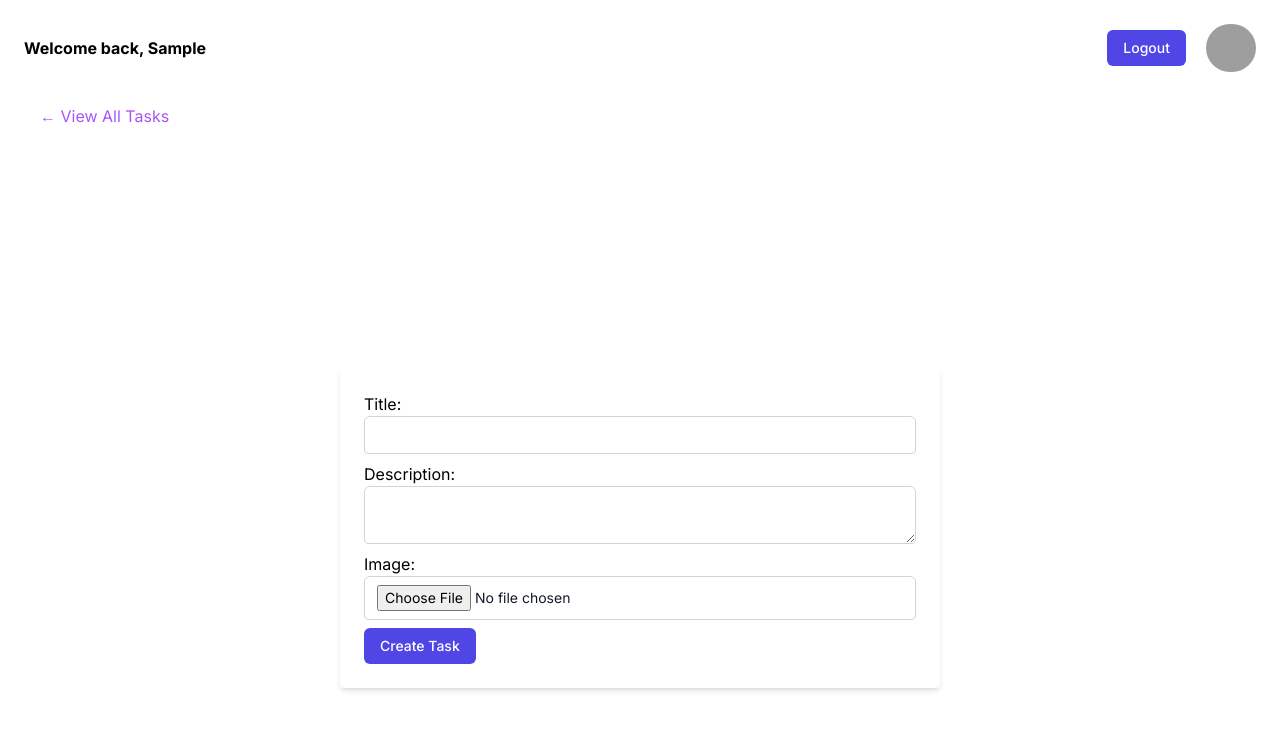
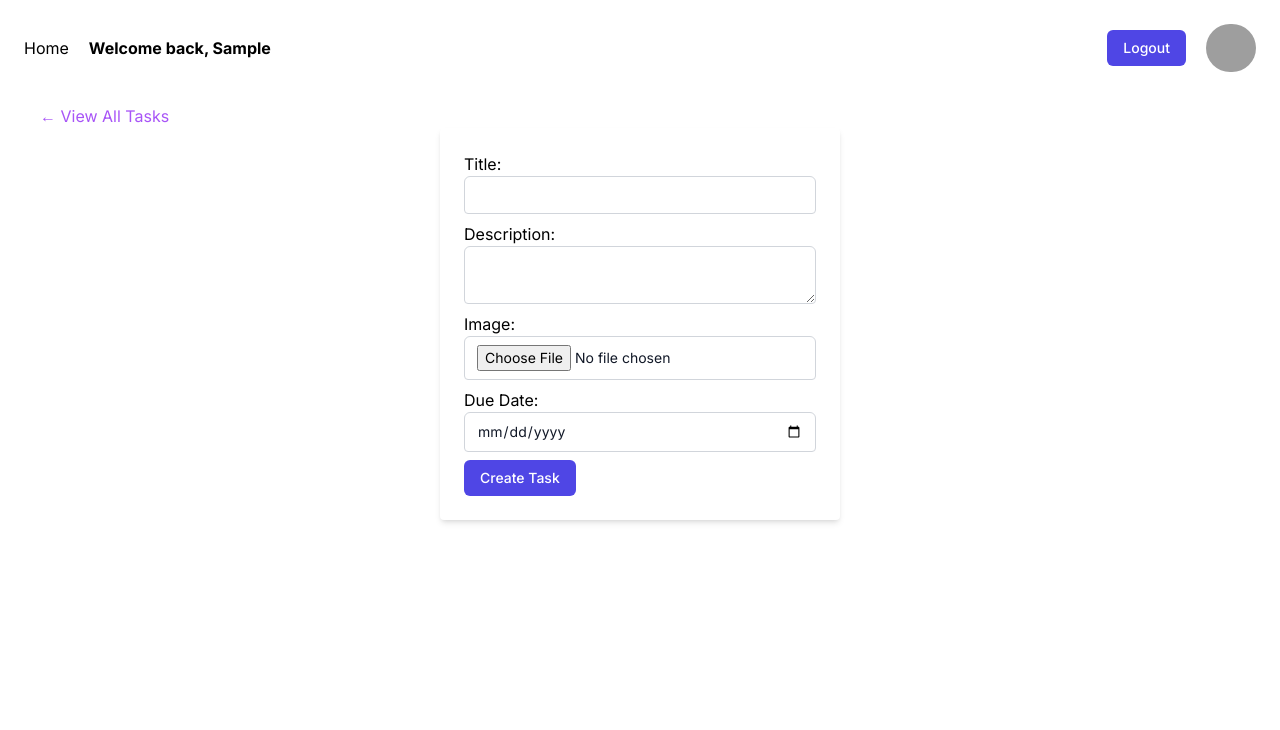
Before and after one commit to mnosov622/loyalty_frontend, a Next.js app: page /tasks/create in a window 1280 px wide. Shown: the top 730 px of the page. Built offline with nearby package versions, Linux system fonts and the light colour scheme; sample sign-in values are in the browser's storage; grey boxes are pictures that could not be loaded.

Commit message:
tasks update

```diff
--- a/app/page.tsx
+++ b/app/page.tsx
@@ -18,7 +18,7 @@ const HomePage = async () => {
   // console.log("news", news);
 
   return (
-    <div className="min-h-screen flex flex-col items-center justify-center py-12 px-4 sm:px-6 lg:px-8">
+    <div className=" flex flex-col items-center justify-center py-12 px-4 sm:px-6 lg:px-8">
       {/* <NewsList /> */}
       <div className="max-w-md w-full space-y-8 shadow-lg p-6 rounded bg-white">
         <div>
@@ -27,9 +27,14 @@ const HomePage = async () => {
           </h2>
         </div>
 
-        <Link href="/news/create" className="flex justify-center">
-          <Button>Create News</Button>
-        </Link>
+        <div className="flex">
+          <Link href="/news/create" className="flex justify-center">
+            <Button>Create News</Button>
+          </Link>
+          <Link href="tasks" className="ml-5">
+            <Button>Tasks</Button>
+          </Link>
+        </div>
       </div>
     </div>
   );
--- a/app/tasks/create/page.tsx
+++ b/app/tasks/create/page.tsx
@@ -6,7 +6,7 @@ const CreateTaskPage = () => {
       <Link href="/tasks" className="text-purple-500">
         &larr; View All Tasks
       </Link>
-      <div className="flex items-center justify-center h-screen">
+      <div className="flex items-center justify-center">
         <NewTaskForm />
       </div>
     </>
--- a/app/tasks/page.tsx
+++ b/app/tasks/page.tsx
@@ -3,21 +3,40 @@ import { Task } from "@/types/task";
 import Link from "next/link";
 
 const TasksPage = async () => {
-  const tasks = await fetch("http://localhost:5000/tasks")
+  const tasks = await fetch("http://localhost:5000/tasks", {})
     .then((response) => response.json())
     .catch((error) => console.error("Error:", error));
 
+  if (!tasks || tasks.length === 0)
+    return (
+      <div className="w-[50%] mx-auto text-center">
+        <p className="text-center text-lg">There are no tasks yet</p>
+        <Link href="tasks/create" className="block mt-3">
+          <Button>Create new Task</Button>
+        </Link>
+      </div>
+    );
   return (
     <div className="container mx-auto px-4 w-[50%]">
-      {tasks?.map((task: Task) => (
-        <div key={task.id} className="bg-white shadow overflow-hidden sm:rounded-lg p-4 mb-4">
-          <p className="font-bold text-xl mb-2">{task.title}</p>
-          <p className="text-gray-700">{task.description}</p>
-        </div>
-      ))}
       <Link href="tasks/create">
         <Button>Create new Task</Button>
       </Link>
+      {tasks?.map((task: Task) => (
+        <div key={task.id} className="bg-white shadow-lg rounded-lg p-6 mb-6">
+          <div className="flex items-center justify-between">
+            <h2 className="text-2xl font-bold text-gray-800">{task.title}</h2>
+            {task.imagePath && (
+              <img
+                className="w-24 h-24 object-cover"
+                src={`http://localhost:5000/${task.imagePath}`}
+                alt={task.title}
+              />
+            )}
+          </div>
+          <p className="mt-4 text-gray-600">{task.description}</p>
+          <p className="mt-2 text-gray-500">Due: {new Date(task.dueDate).toLocaleDateString()}</p>
+        </div>
+      ))}
     </div>
   );
 };
--- a/components/Header/Header.tsx
+++ b/components/Header/Header.tsx
@@ -14,9 +14,9 @@ const Header = () => {
 
   return (
     <header className="flex items-center justify-between items-center p-6">
-      {/* <Link href="/">
-        <img src="/path/to/logo.png" alt="Logo" className="h-12" />
-      </Link> */}
+      <Link href="/" className="mr-5">
+        <p className="text-bold">Home</p>
+      </Link>
 
       <p className="text-black font-bold">Welcome back, {authData?.firstName}</p>
       <Button buttonProps={{ className: "ml-auto mr-5" }} onClick={logout}>
--- a/components/Tasks/NewTaskForm.tsx
+++ b/components/Tasks/NewTaskForm.tsx
@@ -3,18 +3,22 @@
 import React, { useState } from "react";
 import Input from "../Input/Input";
 import Button from "../Button/Button";
+import { useRouter } from "next/navigation";
 
 const NewTaskForm = () => {
   const [title, setTitle] = useState("");
   const [description, setDescription] = useState("");
   const [image, setImage] = useState<File | null>(null);
+  const [dueDate, setDueDate] = useState("");
 
+  const router = useRouter();
   const handleSubmit = async (event: React.FormEvent<HTMLFormElement>) => {
     event.preventDefault();
 
     const formData = new FormData();
     formData.append("title", title);
     formData.append("description", description);
+    formData.append("dueDate", dueDate);
     if (image) {
       formData.append("image", image);
     }
@@ -23,18 +27,19 @@ const NewTaskForm = () => {
       method: "POST",
       body: formData,
     }).then((response) => {
-      if (response.status === 200) {
-        alert("Task is created!");
+      if (response.status === 201) {
+        router.push("/tasks");
       }
     });
 
     setTitle("");
     setDescription("");
     setImage(null);
+    setDueDate("");
   };
 
   return (
-    <form onSubmit={handleSubmit} className="p-6 w-1/2 bg-white rounded shadow-md">
+    <form onSubmit={handleSubmit} className="p-6 w-1/3 bg-white rounded shadow-md">
       <label className="block mb-2">
         Title:
         <Input
@@ -64,6 +69,19 @@ const NewTaskForm = () => {
           onChange={(e) => setImage(e.target.files ? e.target.files[0] : null)}
         />
       </label>
+
+      <label className="block mb-2">
+        Due Date:
+        <Input
+          inputProps={{
+            type: "date",
+            value: dueDate,
+            required: true,
+          }}
+          onChange={(e) => setDueDate(e.target.value)}
+        />
+      </label>
+
       <Button>Create Task</Button>
     </form>
   );
--- a/types/task.ts
+++ b/types/task.ts
@@ -2,6 +2,6 @@ export type Task = {
   id: number;
   title: string;
   description: string;
-  image: string;
+  imagePath: string;
   dueDate: string;
 };
```
